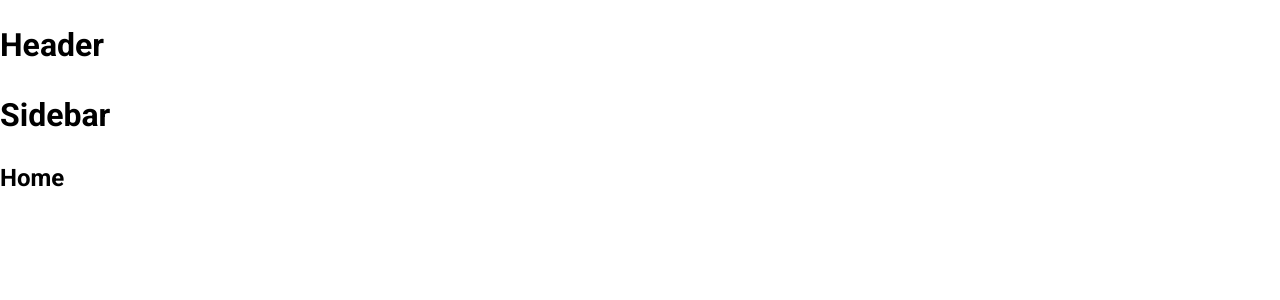
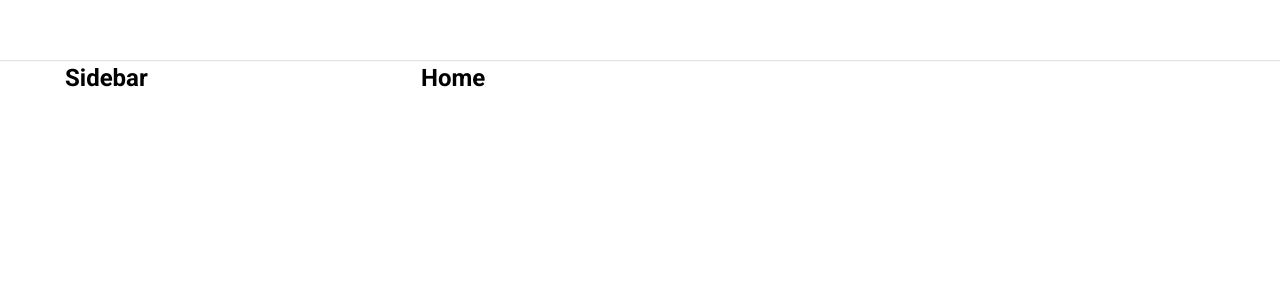
Before and after one commit to mhuong/tiktok, a React (Create React App) app: page / in a window 1280 px wide. Shown: the top 300 px of the page. Built offline with nearby package versions, Linux system fonts and the light colour scheme.

Commit message:
97:Dựng khung layout mac định

```diff
--- a/package.json
+++ b/package.json
@@ -6,6 +6,7 @@
     "@testing-library/jest-dom": "^5.16.4",
     "@testing-library/react": "^13.3.0",
     "@testing-library/user-event": "^13.5.0",
+    "classnames": "^2.3.1",
     "clsx": "^1.1.1",
     "customize-cra": "^1.0.0",
     "normalize.css": "^8.0.1",
--- a/src/components/GlobalStyles/GlobalStyles.scss
+++ b/src/components/GlobalStyles/GlobalStyles.scss
@@ -2,10 +2,16 @@
 @import url('https://fonts.googleapis.com/css2?family=Roboto:wght@300;400;500;600;700&display=swap');
 
 :root {
-    --primary:#fe2c55;
+    --primary: #fe2c55;
+
+    //Default layout
+    --default-layout-header-height: 60px;
+    --default-layout-width:1150px;
 }
 
-*{
+* {
+    margin: 0;
+    padding: 0;
     box-sizing: border-box;
 }
 
--- /dev/null
+++ b/src/components/Layout/DefaultLayout/DefaultLayout.module.scss
@@ -0,0 +1,14 @@
+.wrapper {
+    display: flex;
+    flex-direction: column;
+    align-items: center;
+}
+
+.container{
+    width: var(--default-layout-width);
+    display: flex;
+}
+
+.content {
+    flex: 1;
+}
--- /dev/null
+++ b/src/components/Layout/DefaultLayout/Sidebar/Sidebar.module.scss
@@ -0,0 +1,3 @@
+.wrapper{
+    width: 356px;
+}
--- a/src/components/Layout/DefaultLayout/Sidebar/index.js
+++ b/src/components/Layout/DefaultLayout/Sidebar/index.js
@@ -1,5 +1,15 @@
+import classNames from 'classnames/bind';
+
+import styles from './Sidebar.module.scss';
+
+const cx = classNames.bind(styles);
+
 function Sidebar() {
-    return <h1>Sidebar</h1>;
+    return (
+        <aside className={cx('wrapper')}>
+            <h2>Sidebar</h2>
+        </aside>
+    );
 }
 
 export default Sidebar;
--- a/src/components/Layout/DefaultLayout/index.js
+++ b/src/components/Layout/DefaultLayout/index.js
@@ -1,15 +1,18 @@
+import classNames from 'classnames/bind';
+
 import Header from '../components/Header';
 import Sidebar from './Sidebar';
+import styles from './DefaultLayout.module.scss';
 
-function DefaultLayout({children}) {
+const cx = classNames.bind(styles);
+
+function DefaultLayout({ children }) {
     return (
-        <div>
+        <div className={cx('wrapper')}>
             <Header></Header>
-            <div className="container">
+            <div className={cx('container')}>
                 <Sidebar></Sidebar>
-                <div className='content'>
-                    {children}
-                </div>
+                <div className={cx('content')}>{children}</div>
             </div>
         </div>
     );
--- a/src/components/Layout/HeaderOnly/index.js
+++ b/src/components/Layout/HeaderOnly/index.js
@@ -1,7 +1,7 @@
 import Header from '../components/Header';
 
 
-function DefaultLayout({children}) {
+function HeaderOnly({children}) {
     return (
         <div>
             <Header></Header>
@@ -15,4 +15,4 @@
     );
 }
 
-export default DefaultLayout;
+export default HeaderOnly;
--- /dev/null
+++ b/src/components/Layout/components/Header/Header.module.scss
@@ -0,0 +1,12 @@
+.wrapper{
+    width: 100%;
+    height: var(--default-layout-header-height,60px);
+    box-shadow: 0px 1px 1px rgb(0 0 0 / 12%);
+    display: flex;
+    justify-content: center;
+}
+
+.inner {
+    height: 100%;
+    width: var(--default-layout-width);
+}
--- a/src/components/Layout/components/Header/index.js
+++ b/src/components/Layout/components/Header/index.js
@@ -1,5 +1,14 @@
+import classNames from 'classnames/bind';
+import styles from './Header.module.scss';
+
+const cx = classNames.bind(styles);
+
 function Header() {
-    return <h1>Header</h1>;
+    return <header className={cx('wrapper')}>
+        <div className={cx('inner')}>
+
+        </div>
+    </header>
 }
 
 export default Header;
```
Also changed, not shown: 1 other file (tests, documents, lock files or other folders).
